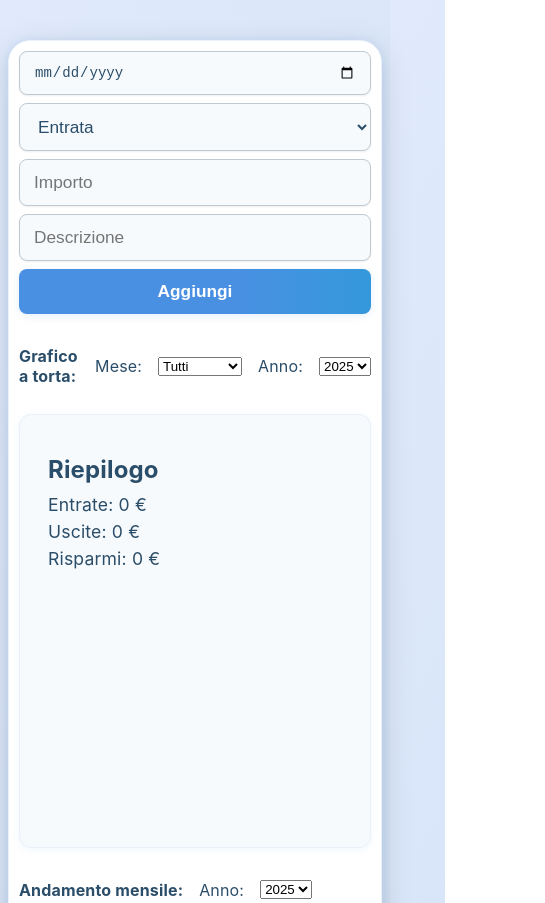
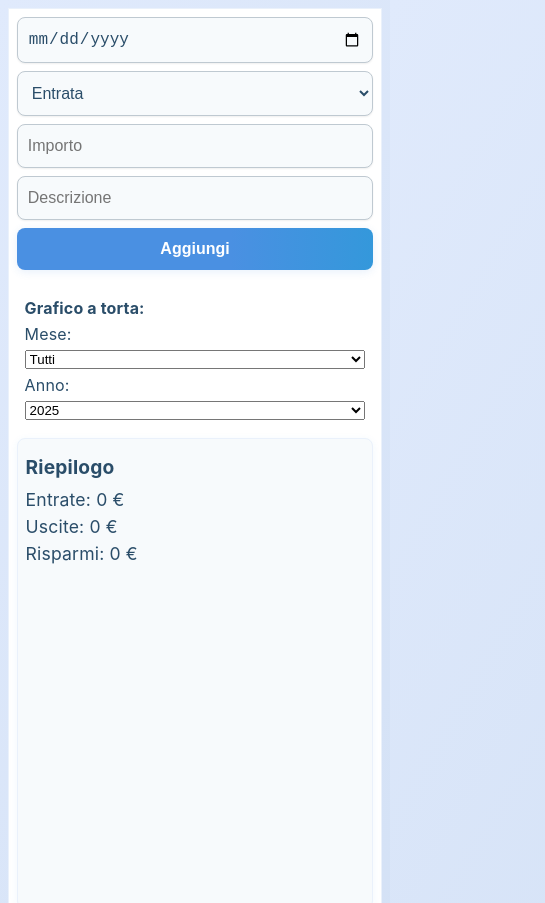
Before and after one commit to CalossoA/myeconomy, a website: page public/index.html in a window 390 px wide. Shown: the top 903 px of the page, 545 px wide, since content can reach past the window. Drawn offline with nearby package versions, Linux system fonts and the light colour scheme; no server answers.

Commit message:
migliorie grafica per responsive telefono

```diff
--- a/public/style.css
+++ b/public/style.css
@@ -202,7 +202,82 @@ tr:hover { background: #d6eaf8; transition: background 0.2s; }
 }
 .close:hover { color: #217dbb; }
 @media (max-width: 600px) {
-	.container { padding: 10px; }
-	.modal-content { padding: 16px 6px; }
-	form { flex-direction: column; gap: 8px; }
+	html, body {
+		font-size: 16px;
+		min-width: 0;
+	}
+	.container {
+		padding: 8px 2vw 16px 2vw;
+		max-width: 100vw;
+		margin: 0;
+		border-radius: 0;
+		box-shadow: none;
+	}
+	.summary, .entries, .pie-filters, .trend-filters, .annual-chart-container {
+		padding: 0 2vw;
+		margin-top: 18px;
+		border-radius: 8px;
+	}
+	.pie-filters, .trend-filters, .entries-filters {
+		flex-direction: column;
+		align-items: stretch;
+		gap: 6px;
+		margin-bottom: 10px;
+	}
+	form {
+		flex-direction: column;
+		gap: 8px;
+		align-items: stretch;
+		padding: 0;
+	}
+	form input, form select, form button {
+		width: 100%;
+		font-size: 1em;
+		padding: 12px 10px;
+		margin: 0;
+		border-radius: 8px;
+	}
+	.pie-chart-container, .trend-chart-container, .annual-chart-container {
+		margin-bottom: 18px;
+		padding: 0;
+		width: 100vw;
+		overflow-x: auto;
+	}
+	.pie-chart-container canvas, .trend-chart-container canvas, .annual-chart-container canvas {
+		max-width: 95vw;
+		min-width: 320px;
+		height: auto;
+	}
+	table {
+		font-size: 0.98em;
+		min-width: 520px;
+		width: 100%;
+		overflow-x: auto;
+		display: block;
+		border-radius: 8px;
+		box-shadow: none;
+	}
+	th, td {
+		padding: 8px 4px;
+		font-size: 0.98em;
+	}
+	.modal-content {
+		padding: 10px 2vw;
+		min-width: 0;
+		max-width: 98vw;
+		border-radius: 10px;
+	}
+	.close {
+		top: 6px; right: 10px;
+		font-size: 1.3em;
+	}
+	h1, h2, h3 {
+		font-size: 1.2em;
+		margin-bottom: 10px;
+	}
+	.edit-btn, .delete-btn {
+		font-size: 1.1em;
+		padding: 8px 10px;
+		border-radius: 8px;
+	}
 }
```
